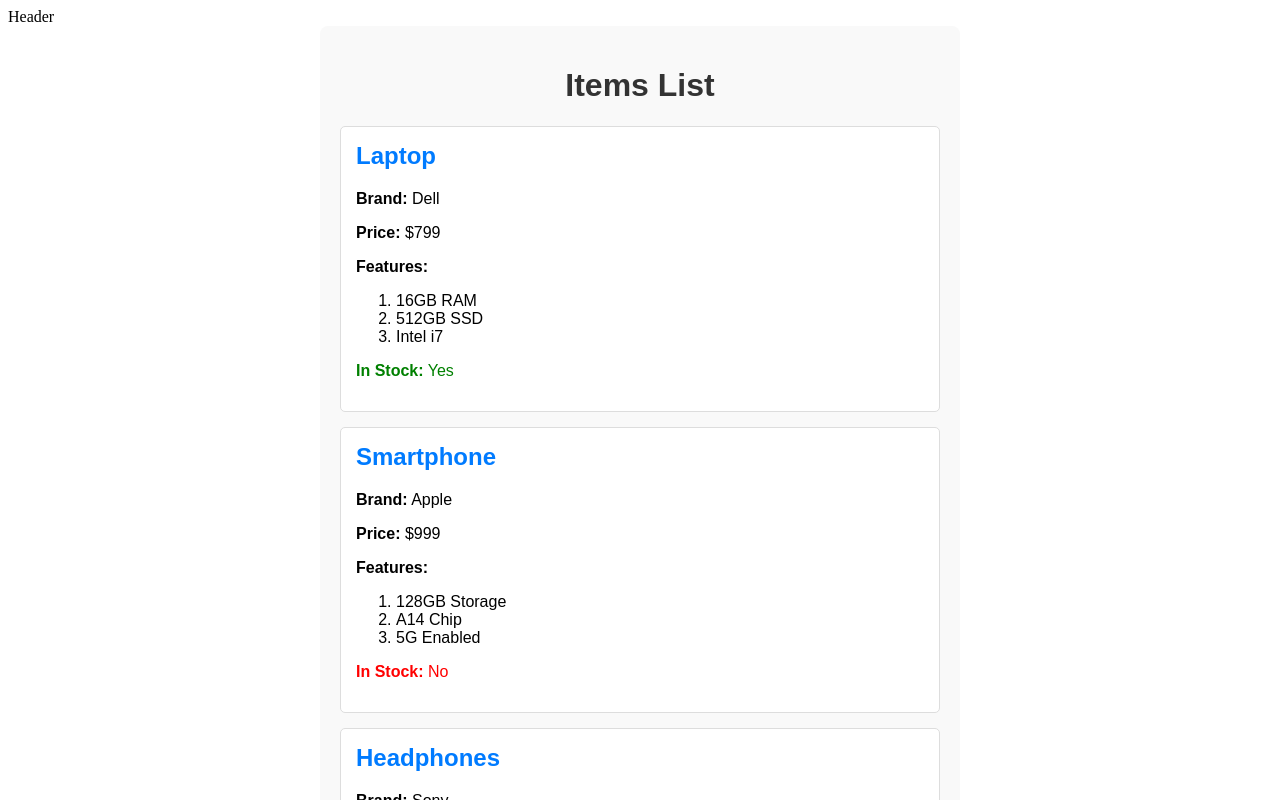
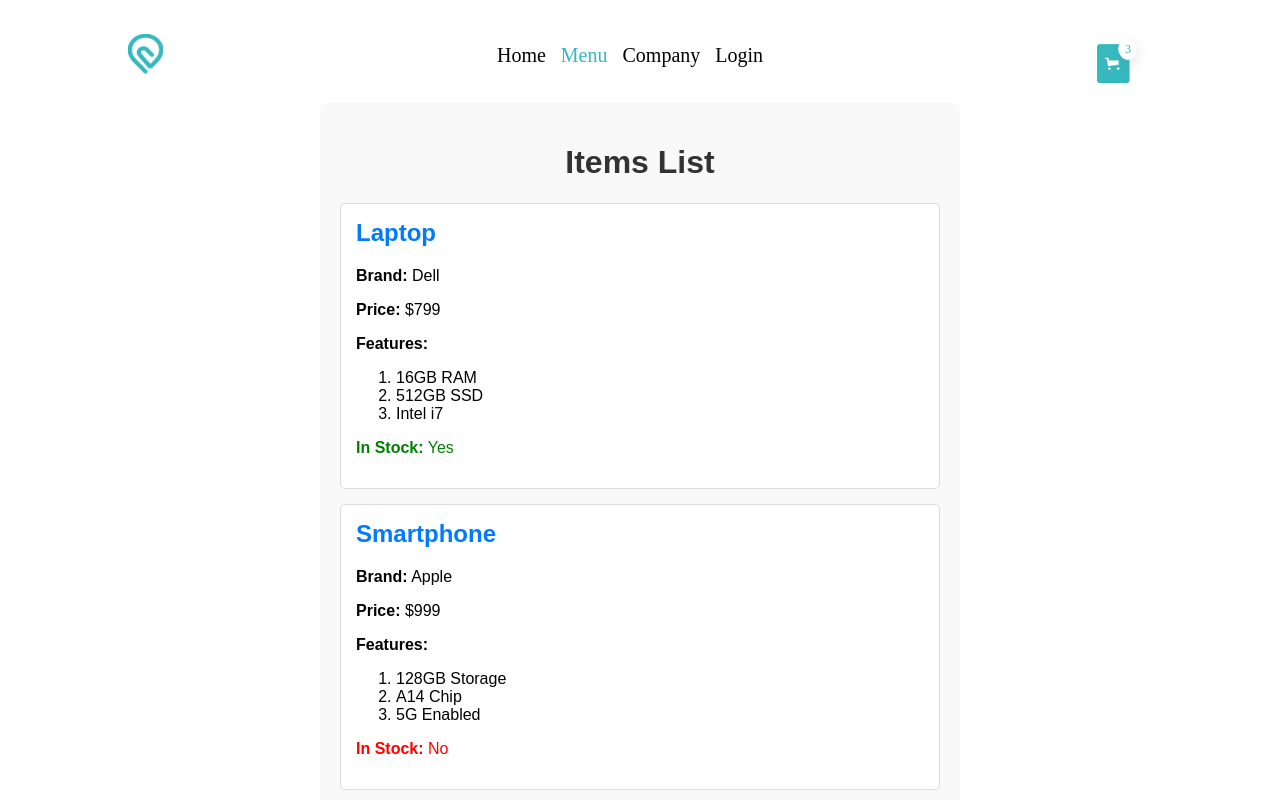
Before and after one commit to yulia-gomb/react-homeworks, a React (Vite) app: page / in a window 1280 px wide. Shown: the top 800 px of the page. Built offline with nearby package versions, Linux system fonts and the light colour scheme; the HTML template or start-up script is replaced by a standard one.

Commit message:
feat-02: add header markup

```diff
--- a/src/App.css
+++ b/src/App.css
@@ -1,3 +1,6 @@
 #root {
   margin: 0 auto;
+  --color-white: white;
+  --color-black: black;
+  --color-blue: #35B8BE;
 }
--- a/src/components/header/Header.css
+++ b/src/components/header/Header.css
@@ -0,0 +1,54 @@
+.header {
+    display: flex;
+    align-items: center;
+    justify-content: space-between;
+    padding: 20px 120px;
+    color: var(--color-white);
+}
+
+.logo-image {
+    width: 35px;
+    height: 40px;
+}
+
+.menu {
+    display: flex;
+    gap: 15px;
+}
+
+.menu-item {
+    color: var(--color-black);
+    text-decoration: none;
+    font-size: 20px;
+}
+
+.menu-item:hover {
+    color: var(--color-blue);
+}
+
+.active-item {
+    color: var(--color-blue);
+}
+
+.cart {
+    position: relative;
+    display: flex;
+    width: 55px;
+    height: 55px;
+}
+
+.cart-icon {
+    width: 55px;
+    height: 55px;
+}
+
+.cart-count {
+    position: absolute;
+    top: 11px;
+    right: 15px;
+    background-color: var(--color-white);
+    color: var(--color-blue);
+    border-radius: 50%;
+    padding: 3px 6px;
+    font-size: 12px;
+}
--- a/src/components/header/Header.jsx
+++ b/src/components/header/Header.jsx
@@ -1,11 +1,30 @@
-import './Header.css'
+import './Header.css';
+import logoImage from '../../assets/Logo.png';
+import cartImage from '../../assets/cart.png';
 
 function Header() {
 
     return (
-        <div>
-            Header
-        </div>
+        <header className="header">
+
+            <div className="logo">
+                <img src={logoImage} alt="Logo" className="logo-image"/>
+            </div>
+
+
+            <nav className="menu">
+                <a href="#home" className="menu-item">Home</a>
+                <a href="#menu" className="menu-item active-item">Menu</a>
+                <a href="#company" className="menu-item">Company</a>
+                <a href="#login" className="menu-item">Login</a>
+            </nav>
+
+
+            <div className="cart">
+                <img src={cartImage} alt="Cart" className="cart-icon"/>
+                <span className="cart-count">3</span>
+            </div>
+        </header>
     )
 }
 
```
Also changed, not shown: src/assets/Logo.png (added), src/assets/cart.png (added).
